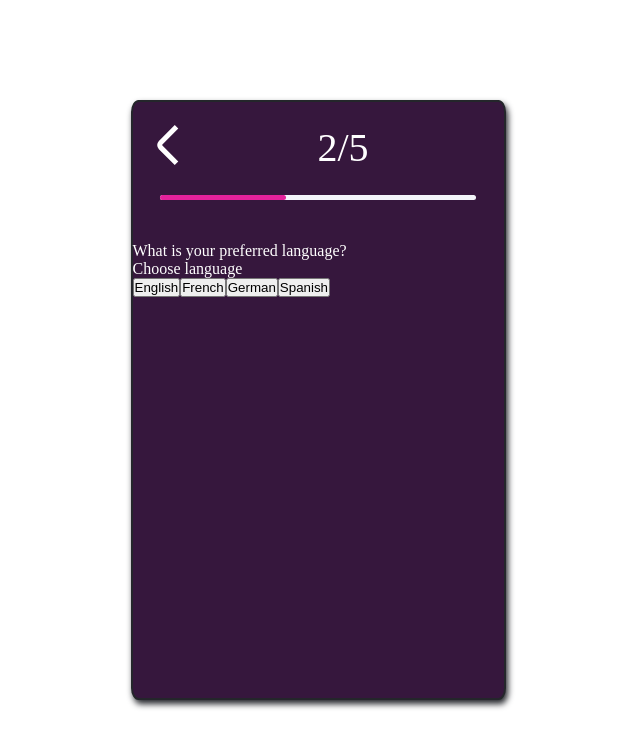
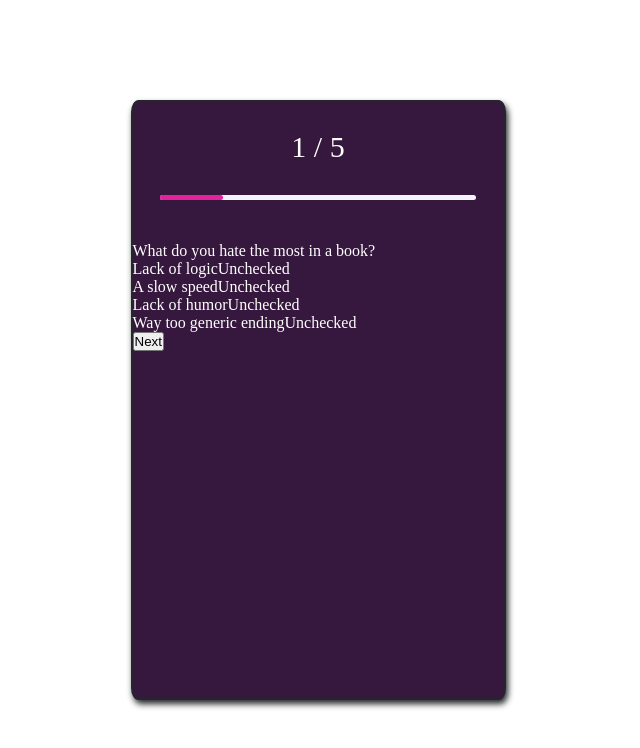
Before and after one commit to Anna-Borodaienko/Quiz-app, a React (Create React App) app: page /#/quiz/4 in a window 1280 px wide. Shown: the top 748 px of the page, without its empty margins (322-962 px from the left). Built offline with nearby package versions, Linux system fonts and the light colour scheme.

Commit message:
feat: add Age page, Hate page

```diff
--- a/src/App.tsx
+++ b/src/App.tsx
@@ -1,7 +1,12 @@
-import React from 'react';
+import React, { useEffect, useState } from 'react';
 import styled from 'styled-components';
+import MainPage from './components/MainPage/MainPage';
+import { Routes, Route } from 'react-router-dom';
+import GenderPage from './components/GenderPage/GenderPage';
+import AgePage from './components/AgePage/AgePage';
+import { questions } from './constants/questions';
 import Header from './components/Header/Header';
-import MainPage from './components/MainPage/MainPage';
+import HatePage from './components/HatePage/HatePage';
 
 const AppWrapper = styled.div`
   width: 100vw;
@@ -22,15 +27,31 @@ const StyledApp = styled.div`
 `
 
 const App: React.FC = () => {
+  const [totalQuestions, setTotalQuestions] = useState(0);
+  const [currentQuestionNr, setCurrentQuestionNr] = useState(1);
+
+  useEffect(() => {
+    const totalNr = Object.keys(questions).length;
+    setTotalQuestions(totalNr);
+  }, []);
+
+  const changeQuestion = (number: number) => {
+    setCurrentQuestionNr(number);
+  }
+
   return (
     <AppWrapper>
       <StyledApp>
-      <header>
-        <Header />
-      </header>
-      <main>
-        <MainPage />
-      </main>
+        <header><Header totalNr={totalQuestions} currentNr={currentQuestionNr} changeQuestion={changeQuestion} /></header>
+        <main>
+          <Routes>
+            <Route path='/' element={<MainPage currentNr={currentQuestionNr} changeQuestion={changeQuestion}/>} />
+            <Route path='/quiz/1' element={<MainPage currentNr={currentQuestionNr} changeQuestion={changeQuestion} />} />
+            <Route path='/quiz/2' element={<GenderPage currentNr={currentQuestionNr} changeQuestion={changeQuestion} />} />
+            <Route path='/quiz/3' element={<AgePage currentNr={currentQuestionNr} changeQuestion={changeQuestion} />} />
+            <Route path='/quiz/4' element={<HatePage currentNr={currentQuestionNr} changeQuestion={changeQuestion} />} />
+          </Routes>
+        </main>
       </StyledApp>
     </AppWrapper>
   );
--- a/src/api/answers.ts
+++ b/src/api/answers.ts
@@ -9,3 +9,15 @@ export const setLocale = (locale: string): void => {
 export const setGender = (gender: string): void => {
   localStorage.setItem('gender', gender);
 }
+
+export const setAge = (age: string): void => {
+  localStorage.setItem('age', age);
+}
+
+export const setHate = (hate: string[]): void => {
+  localStorage.setItem('hate', hate.join());
+}
+
+export const getHate = (): string | null => {
+  return localStorage.getItem('hate' || '');
+}
--- /dev/null
+++ b/src/components/AgePage/AgePage.tsx
@@ -0,0 +1,30 @@
+import { Link } from "react-router-dom";
+import { setGender } from "../../api/answers";
+
+interface AgePageProps {
+  currentNr: number;
+  changeQuestion: (number: number) => void;
+}
+
+const AgePage: React.FC<AgePageProps> = ({ currentNr, changeQuestion }: AgePageProps) => {
+
+  const onChooseAge = (e: React.MouseEvent<HTMLButtonElement>): void => {
+    setGender(e.currentTarget.innerText);
+    changeQuestion(currentNr + 1);
+  }
+
+  return (
+    <>
+    <div>What is your age?</div>
+    <Link to={`/quiz/${currentNr + 1}`}>
+      <button onClick={onChooseAge}>18-29</button>
+      <button onClick={onChooseAge}>30-39</button>
+      <button onClick={onChooseAge}>40-49</button>
+      <button onClick={onChooseAge}>50+</button>
+    </Link>
+
+  </>
+  )
+}
+
+export default AgePage;
--- a/src/components/GenderPage/GenderPage.tsx
+++ b/src/components/GenderPage/GenderPage.tsx
@@ -1,20 +1,28 @@
+import { Link } from "react-router-dom";
 import { setGender } from "../../api/answers";
-import Header from "../Header/Header";
 
-const GenderPage: React.FC = () => {
+interface GenderPageProps {
+  currentNr: number;
+  changeQuestion: (number: number) => void;
+}
+
+const GenderPage: React.FC<GenderPageProps> = ({ currentNr, changeQuestion }: GenderPageProps) => {
 
   const onChooseGender = (e: React.MouseEvent<HTMLButtonElement>): void => {
     setGender(e.currentTarget.innerText);
+    changeQuestion(currentNr + 1);
   }
 
   return (
     <>
-    <Header />
     <div>What gender do you identify with?</div>
     <div>Please share how do you identify yourself</div>
-    <button onClick={onChooseGender}>Female</button>
-    <button onClick={onChooseGender}>Male</button>
-    <button onClick={onChooseGender}>Other</button>
+    <Link to={`/quiz/${currentNr + 1}`}>
+      <button onClick={onChooseGender}>Female</button>
+      <button onClick={onChooseGender}>Male</button>
+      <button onClick={onChooseGender}>Other</button>
+    </Link>
+
   </>
   )
 }
--- /dev/null
+++ b/src/components/HatePage/HatePage.tsx
@@ -0,0 +1,62 @@
+import { Link } from "react-router-dom";
+import { getHate, setHate } from "../../api/answers";
+import styled from "styled-components";
+import { useEffect, useState } from "react";
+
+interface HatePageProps {
+  currentNr: number;
+  changeQuestion: (number: number) => void;
+}
+
+const HatePage: React.FC<HatePageProps> = ({ currentNr, changeQuestion }: HatePageProps) => {
+  const [hates, setHates] = useState<Array<string>>([]);
+
+  useEffect(() => {
+    const themes = getHate();
+    if (themes) setHates(themes.split(','));
+  }, []);
+
+  const onHandleTheme = (theme: string) => {
+    const inList = hates.includes(theme);
+    let newList: string[] = [];
+    if (inList) {
+      newList = hates.filter(item => item !== theme);
+    } else {
+      newList = [...hates];
+      newList.push(theme);
+    }
+    setHates(newList);
+  }
+
+  const onSubmitHate = (): void => {
+    setHate(hates);
+    changeQuestion(currentNr + 1);
+  }
+
+  return (
+    <>
+    <div>What do you hate the most in a book?</div>
+      <div onClick={() => onHandleTheme('Lack of logic')}>
+        <span>Lack of logic</span>
+        {hates.includes('Lack of logic') ? <span>Checked</span> : <span>Unchecked</span>}
+      </div>
+      <div onClick={() => onHandleTheme('A slow speed')}>
+        <span>A slow speed</span>
+        {hates.includes('A slow speed') ? <span>Checked</span> : <span>Unchecked</span>}
+      </div>
+      <div onClick={() => onHandleTheme('Lack of humor')}>
+        <span>Lack of humor</span>
+        {hates.includes('Lack of humor') ? <span>Checked</span> : <span>Unchecked</span>}
+      </div>
+      <div onClick={() => onHandleTheme('Way too generic ending')}>
+        <span>Way too generic ending</span>
+        {hates.includes('Way too generic ending') ? <span>Checked</span> : <span>Unchecked</span>}
+      </div>
+    <Link to={`/quiz/${currentNr + 1}`}>
+      <button onClick={onSubmitHate}>Next</button>
+    </Link>
+  </>
+  )
+}
+
+export default HatePage;
--- a/src/components/Header/Header.tsx
+++ b/src/components/Header/Header.tsx
@@ -27,7 +27,7 @@ const Counter = styled.div `
   display: flex;
   justify-content: center;
   align-items: center;
-  font-size: 40px;
+  font-size: 30px;
   width: 325px;
 `
 
@@ -50,21 +50,34 @@ const ProgressBar = styled.div<ProgressBarProps> `
 
 `
 
-const Header: React.FC = () => {
+interface HeaderProps {
+  totalNr: number;
+  currentNr: number;
+  changeQuestion: (number: number) => void;
+}
+
+const Header: React.FC<HeaderProps> = ({ totalNr, currentNr, changeQuestion }) => {
+
+  const handleBack = () => {
+    changeQuestion(currentNr - 1);
+  }
+
   return (
     <HeaderWrapper>
       <RowContainer>
-        <Link to="/">
-          <Icon src={back} alt="Back"/>
-        </Link>
+        {currentNr > 1 && (
+          <Link to={`/quiz/${currentNr - 1}`}>
+            <Icon src={back} alt="Back" onClick={handleBack}/>
+          </Link>
+        )}
         <Counter>
-          2/5
+          {`${currentNr} / ${totalNr}`}
         </Counter>
       </RowContainer>
       <RowContainer>
         <BarContainer>
           <ProgressBar width="100%" color="#F3F4FA">
-            <ProgressBar width="40%" color="#E4229C"/>
+            <ProgressBar width={`${currentNr*20}%`} color="#E4229C"/>
           </ProgressBar>
         </BarContainer>
       </RowContainer>
--- a/src/components/MainPage/MainPage.tsx
+++ b/src/components/MainPage/MainPage.tsx
@@ -1,18 +1,30 @@
+import { Link } from "react-router-dom";
 import { setLocale } from "../../api/answers";
+// import Header from "../Header/Header";
 
-const MainPage: React.FC = () => {
+interface MainPageProps {
+  currentNr: number;
+  changeQuestion: (number: number) => void;
+}
+
+const MainPage: React.FC<MainPageProps> = ({ currentNr, changeQuestion }: MainPageProps) => {
+
   const onChooseLang = (e: React.MouseEvent<HTMLButtonElement>): void => {
     setLocale(e.currentTarget.innerText);
+    changeQuestion(currentNr + 1);
   }
 
   return (
     <>
       <div>What is your preferred language?</div>
       <div>Choose language</div>
-      <button onClick={onChooseLang}>English</button>
-      <button onClick={onChooseLang}>French</button>
-      <button onClick={onChooseLang}>German</button>
-      <button onClick={onChooseLang}>Spanish</button>
+      <Link to={`/quiz/${currentNr + 1}`}>
+        <button onClick={onChooseLang}>English</button>
+        <button onClick={onChooseLang}>French</button>
+        <button onClick={onChooseLang}>German</button>
+        <button onClick={onChooseLang}>Spanish</button>
+      </Link>
+
     </>
   )
 }
--- /dev/null
+++ b/src/constants/questions.ts
@@ -0,0 +1,26 @@
+import { Questions } from "../types/questions";
+
+export const questions: Questions = {
+  1: {
+    title: "What is your preferred language?",
+    description: "Choose language",
+    options: ["English", "French", "German", "Spanish"]
+  },
+  2: {
+    title: "What gender do you identify with?",
+    description: "Please share how do you identify yourself",
+    options: ["Female", "Male", "Other"]
+  },
+  3: {
+    title: "What is your age?",
+    options: ["18-29 years", "30-39 years", "40-49 years", "50+"]
+  },
+  4: {
+    title: "What do you hate the most in a book?",
+    options: ["Lack of logic", "A slow speed", "Lack of humor", "Way too generic ending"]
+  },
+  5: {
+    title: "What are your favorite topics?",
+    options: ["Werewolf", "Action", "Romance", "Young Adult", "Royal Obsession", "Bad Boy", "Billionaire"]
+  }
+}
```
Also changed, not shown: public/questions.json (deleted, +0 -7 lines), src/api/questions.ts (deleted, +0 -19 lines), src/types/questions.ts (+7 -5 lines).
